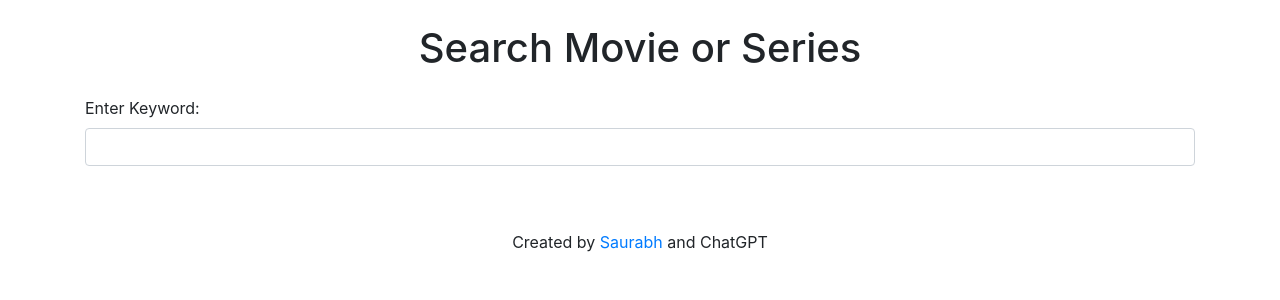
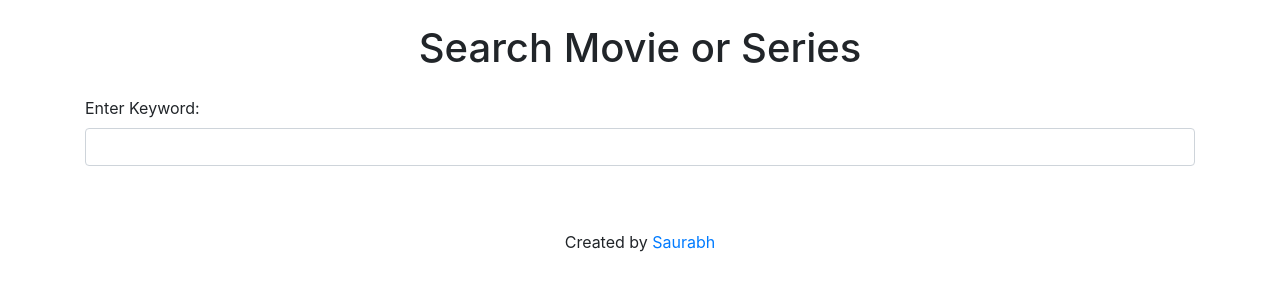
Before and after one commit to thesupersaurabh/IMDBies, a Flask app: page / in a window 1280 px wide. Shown: the part 56-356 px from the top of the page. Run offline with Flask 3, Linux system fonts and the light colour scheme; some libraries are stand-ins or nearby versions.

Commit message:
Update base.html

```diff
--- a/templates/base.html
+++ b/templates/base.html
@@ -26,7 +26,7 @@
     </div>
 
     <footer class="mt-5">
-        <p class="text-center">Created by <a href="https://github.com/thesupersaurabh">Saurabh</a> and ChatGPT</p>
+        <p class="text-center">Created by <a href="https://github.com/thesupersaurabh">Saurabh</a></p>
 
     </footer>
 
```
